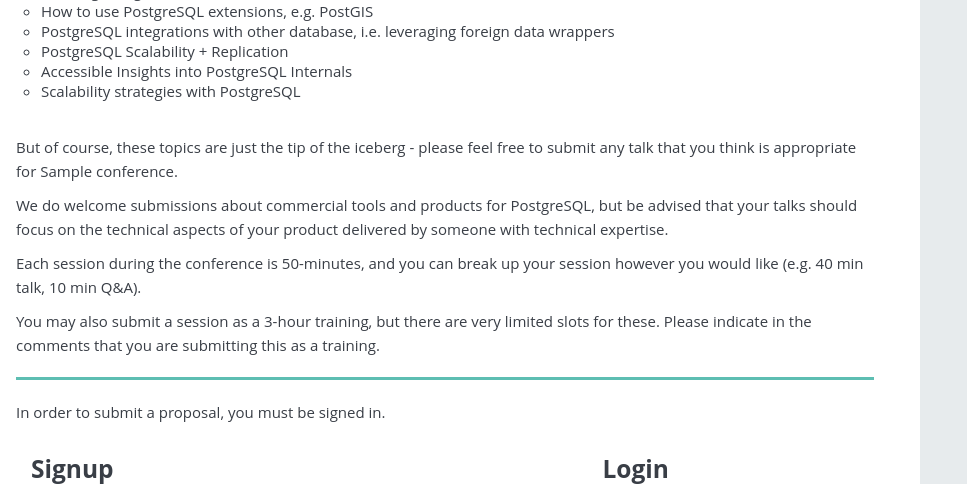
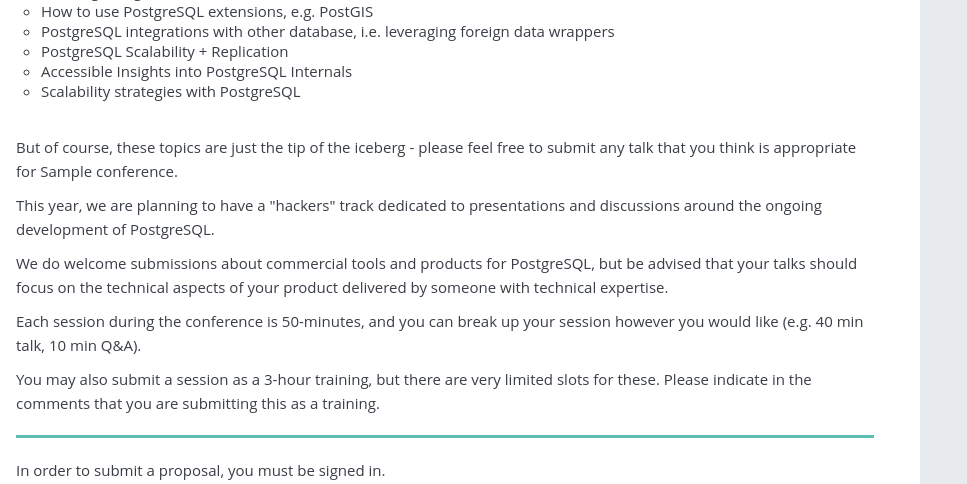
Before and after one commit to jkatz/nycpug, a Django app: template nycpug/templates/submit.html in a window 1280 px wide. Shown: the part 889-1373 px from the top of the page, without its empty margins (0-967 px from the left). Run offline with Django 3.2, Linux system fonts and the light colour scheme; the template is opened without the code that fills it: most values are stand-ins (such as "Sample title", 1, 10 or a date in 2020); grey boxes marked "Sample" are stand-in pictures; form fields are guessed from the names that the template uses; parts of the project's set-up code (start-up, migrations or seed data) failed here and were passed over; some libraries are stand-ins or nearby versions.

Commit message:
Hackers track

```diff
--- a/nycpug/templates/submit.html
+++ b/nycpug/templates/submit.html
@@ -69,6 +69,7 @@
             </ul><br />
             But of course, these topics are just the tip of the iceberg - please feel free to submit any talk that you think is appropriate for {{ conference.name }}.
           </p>
+          <p>This year, we are planning to have a "hackers" track dedicated to presentations and discussions around the ongoing development of PostgreSQL.</p>
           <p>
             We do welcome submissions about commercial tools and products for PostgreSQL, but be advised that your talks should focus on the technical aspects of your product delivered by someone with technical expertise.
           </p>
```
